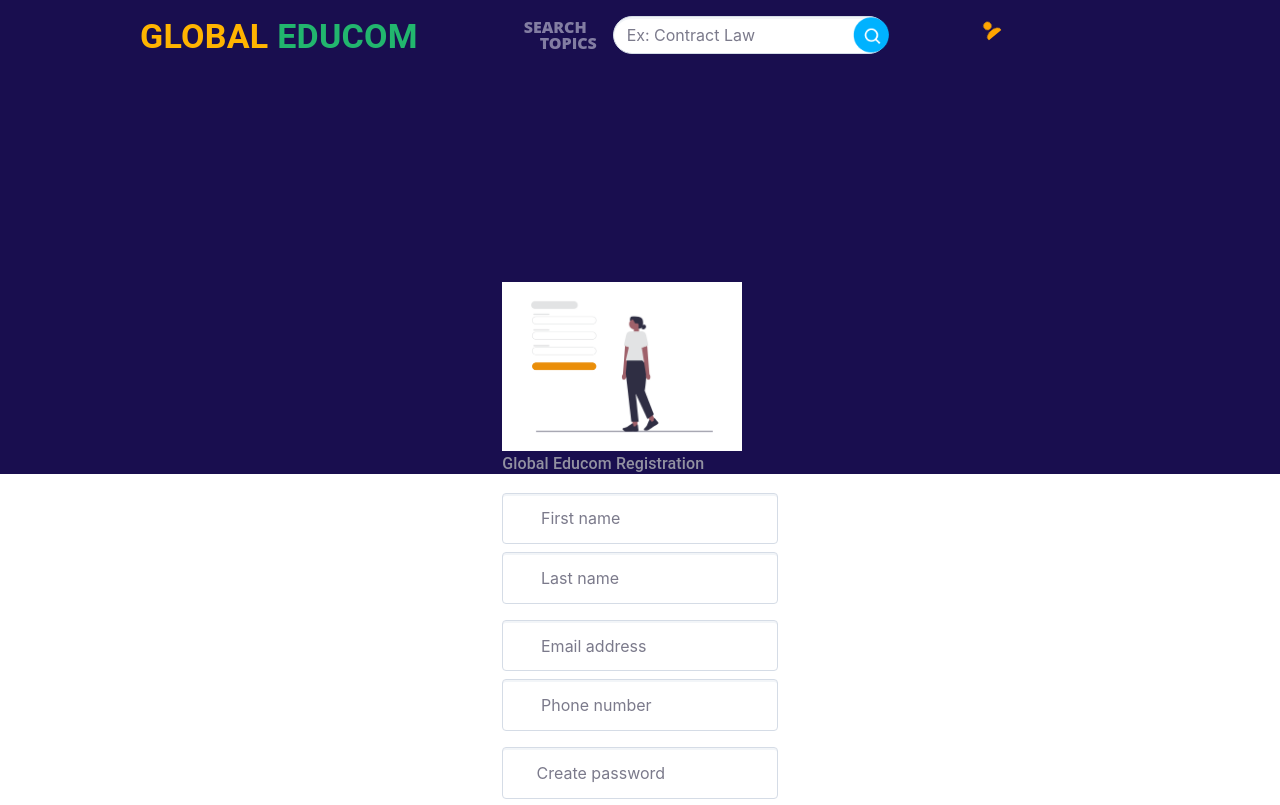
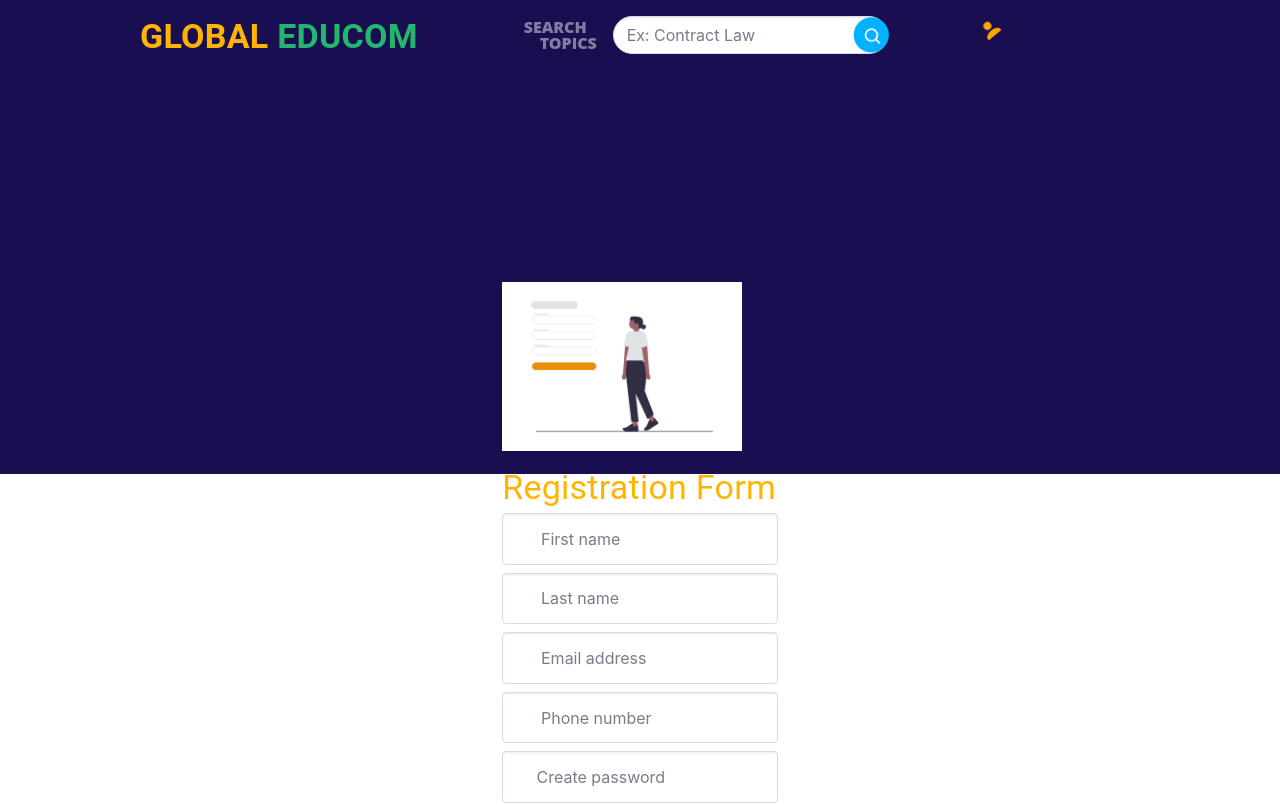
Before and after one commit to oduyemi/globaleducom, a React (Create React App) app: page /register in a window 1280 px wide. Shown: the top 805 px of the page. Built offline with nearby package versions, Linux system fonts and the light colour scheme.

Commit message:
Register form fixed

```diff
--- a/src/components/RegisterForm.jsx
+++ b/src/components/RegisterForm.jsx
@@ -12,13 +12,14 @@
         <Box col="6" sx={{ display: "flex", justifyItem: "center", alignItems: "center", flexDirection: "column" }} className="mb-5">
           <div className="mx-auto my-5">
             <img src={require("../assets/images/gallery/reg.png")}
-                style={{width: "240px"}} alt="logo" />
-            <Typography variant="h6" sx={{ fontSize: "16px" }} paragraph className="text-muted">Global Educom Registration</Typography>
-            <div className="formgroup mb-3">
+                style={{width: "240px"}} alt="reg" />
+                <Typography variant="h4" className="mt-3 pb-1 text-warning">Registration Form</Typography>
+            {/* <Typography variant="h6" sx={{ fontSize: "16px" }} paragraph className="text-muted">Global Educom Registration</Typography> */}
+            <div className="formgroup mb-2">
             <input className="form-control text-light mb-2" placeholder=" &emsp; First name" name="fname" type="text"/>
             <input className="form-control text-light" placeholder=" &emsp; Last name" name="lname" type="text"/>
             </div>
-            <div className="formgroup mb-3">
+            <div className="formgroup mb-2">
             <input className="form-control text-light mb-2" placeholder=" &emsp; Email address" name="mail" type="text"/>
             <input className="form-control text-light" placeholder=" &emsp; Phone number" name="phone" type="number"/>
             </div>
```
